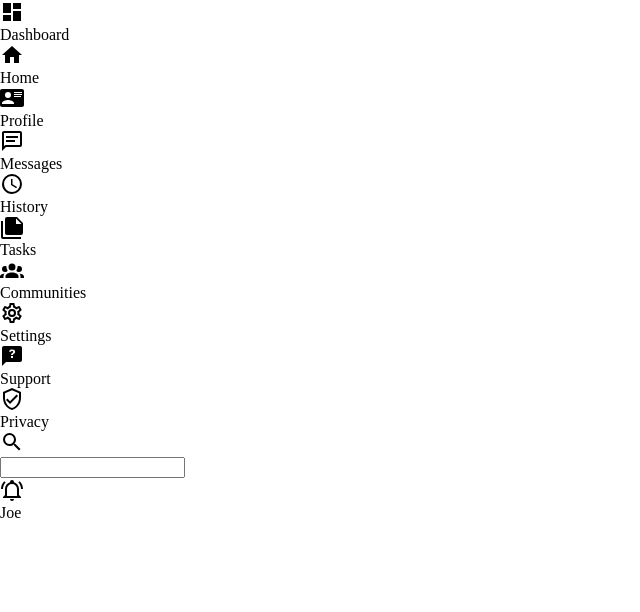
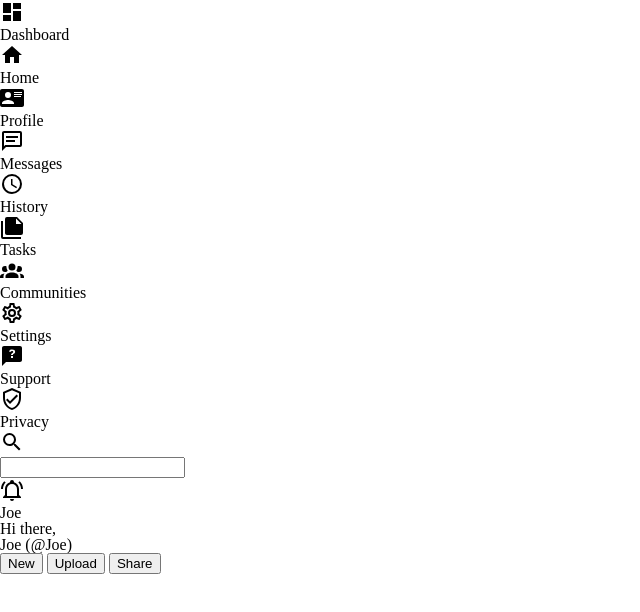
Before and after one commit to joejordan1994/admin-dashboard, a plain HTML site: page Code/index.html in a window 1280 px wide. Shown: the whole page, without its empty margins (0-640 px from the left). Drawn offline with Linux system fonts and the light colour scheme.

Commit message:
Completed Navbar
- Completed all the HTML for the Navbar, moving on to the main content

```diff
--- a/Code/index.html
+++ b/Code/index.html
@@ -76,6 +76,22 @@
       </div>
 
       <!-- Bottom Section -->
+      <div class="bottom">
+        <!-- Profile Details -->
+        <div class="profile">
+          <div class="gh-avatar"></div>
+          <div class="profile-name">
+            <p class="greeting">Hi there,</p>
+            <p class="name">Joe <span class="username">(@Joe)</span></p>
+          </div>
+        </div>
+        <!-- Button Section -->
+        <div class="buttons">
+          <button class="btn">New</button>
+          <button class="btn">Upload</button>
+          <button class="btn">Share</button>
+        </div>
+      </div>
     </div>
 
     <!-- Main Content -->
```
